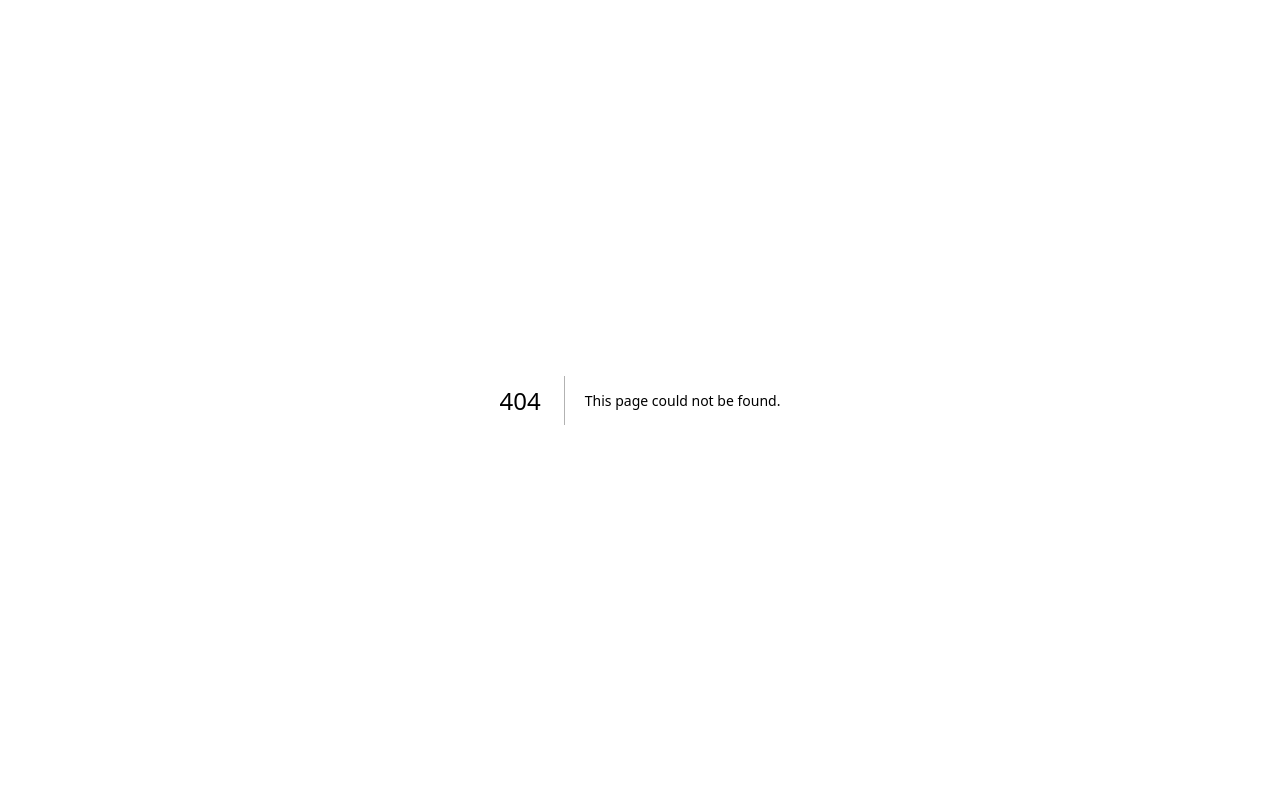
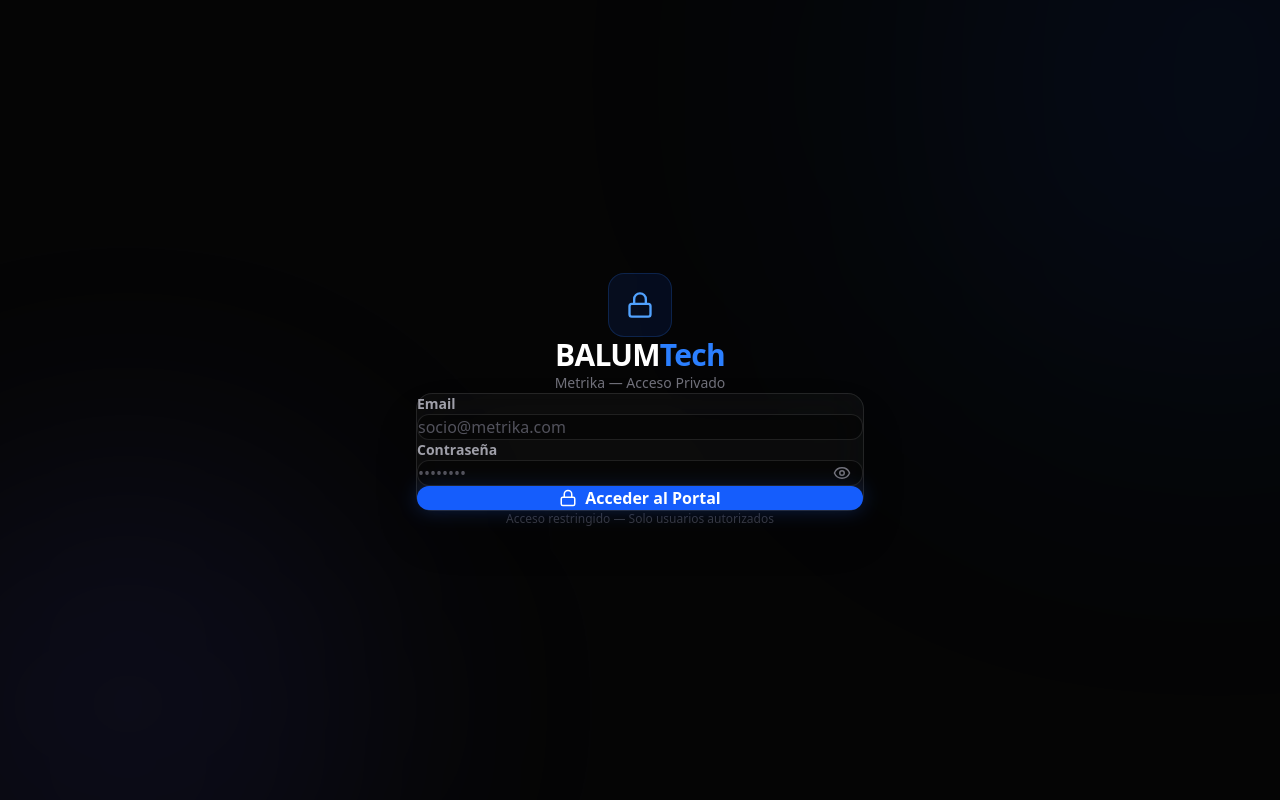
Before and after one commit to SoulTechX/balumtech-web, a Next.js app: page /admin/app/metrika/login in a window 1280 px wide. Before the commit this address had no page. Built offline with nearby package versions, Linux system fonts and the light colour scheme.

Commit message:
Create page.tsx

```diff
--- /dev/null
+++ b/app/admin/app/metrika/login/page.tsx
@@ -0,0 +1,101 @@
+"use client";
+import { useState } from "react";
+import { useRouter } from "next/navigation";
+import { Lock, Eye, EyeOff, Loader2 } from "lucide-react";
+import { createClient } from "@/lib/supabase/client";
+
+export default function MetrikaLoginPage() {
+  const router = useRouter();
+  const [email, setEmail] = useState("");
+  const [password, setPassword] = useState("");
+  const [showPass, setShowPass] = useState(false);
+  const [loading, setLoading] = useState(false);
+  const [error, setError] = useState("");
+
+  const handleSubmit = async (e: React.FormEvent) => {
+    e.preventDefault();
+    setLoading(true);
+    setError("");
+    try {
+      const supabase = createClient();
+      const { error: signInError } = await supabase.auth.signInWithPassword({
+        email,
+        password,
+      });
+      if (signInError) {
+        setError("Credenciales inválidas");
+      } else {
+        router.push("/metrika");
+        router.refresh();
+      }
+    } catch {
+      setError("Error de conexión");
+    } finally {
+      setLoading(false);
+    }
+  };
+
+  return (
+    <div className="min-h-screen bg-[#050505] flex items-center justify-center px-4 relative overflow-hidden">
+      <div className="fixed inset-0 z-0 pointer-events-none">
+        <div className="absolute top-[-30%] right-[-20%] w-[50vw] h-[50vw] bg-blue-600/8 blur-[150px] rounded-full" />
+        <div className="absolute bottom-[-20%] left-[-10%] w-[40vw] h-[40vw] bg-indigo-500/8 blur-[120px] rounded-full" />
+      </div>
+
+      <div className="relative z-10 w-full max-w-md">
+        <div className="text-center mb-10">
+          <div className="inline-flex items-center justify-center w-16 h-16 rounded-2xl bg-blue-600/10 border border-blue-500/20 mb-4">
+            <Lock size={28} className="text-blue-400" />
+          </div>
+          <h1 className="text-3xl font-black text-white tracking-tight">
+            BALUM<span className="text-blue-500">Tech</span>
+          </h1>
+          <p className="text-zinc-500 text-sm mt-1">Metrika — Acceso Privado</p>
+        </div>
+
+        <div className="bg-white/[0.03] border border-white/10 rounded-2xl p-8 backdrop-blur-xl shadow-2xl">
+          <form onSubmit={handleSubmit} className="space-y-5">
+            <div>
+              <label className="block text-sm font-semibold text-zinc-400 mb-2">Email</label>
+              <input
+                type="email" required autoComplete="email"
+                value={email} onChange={(e) => setEmail(e.target.value)}
+                placeholder="socio@metrika.com"
+                className="w-full bg-black/40 border border-white/10 rounded-xl px-4 py-3 text-white placeholder-zinc-600 focus:outline-none focus:border-blue-500 focus:ring-1 focus:ring-blue-500/30 transition-all"
+              />
+            </div>
+            <div>
+              <label className="block text-sm font-semibold text-zinc-400 mb-2">Contraseña</label>
+              <div className="relative">
+                <input
+                  type={showPass ? "text" : "password"} required
+                  value={password} onChange={(e) => setPassword(e.target.value)}
+                  placeholder="••••••••"
+                  className="w-full bg-black/40 border border-white/10 rounded-xl px-4 py-3 pr-12 text-white placeholder-zinc-600 focus:outline-none focus:border-blue-500 focus:ring-1 focus:ring-blue-500/30 transition-all"
+                />
+                <button type="button" onClick={() => setShowPass(!showPass)}
+                  className="absolute right-3 top-1/2 -translate-y-1/2 text-zinc-500 hover:text-zinc-300 transition-colors">
+                  {showPass ? <EyeOff size={18} /> : <Eye size={18} />}
+                </button>
+              </div>
+            </div>
+            {error && (
+              <div className="bg-red-500/10 border border-red-500/20 text-red-400 text-sm px-4 py-3 rounded-xl">
+                {error}
+              </div>
+            )}
+            <button type="submit" disabled={loading}
+              className="w-full py-3.5 bg-blue-600 hover:bg-blue-500 disabled:opacity-50 text-white font-bold rounded-xl flex items-center justify-center gap-2 transition-all shadow-[0_0_20px_rgba(37,99,235,0.3)] mt-2">
+              {loading ? <Loader2 size={18} className="animate-spin" /> : <Lock size={18} />}
+              {loading ? "Verificando..." : "Acceder al Portal"}
+            </button>
+          </form>
+        </div>
+
+        <p className="text-center text-zinc-700 text-xs mt-6">
+          Acceso restringido — Solo usuarios autorizados
+        </p>
+      </div>
+    </div>
+  );
+}
```
